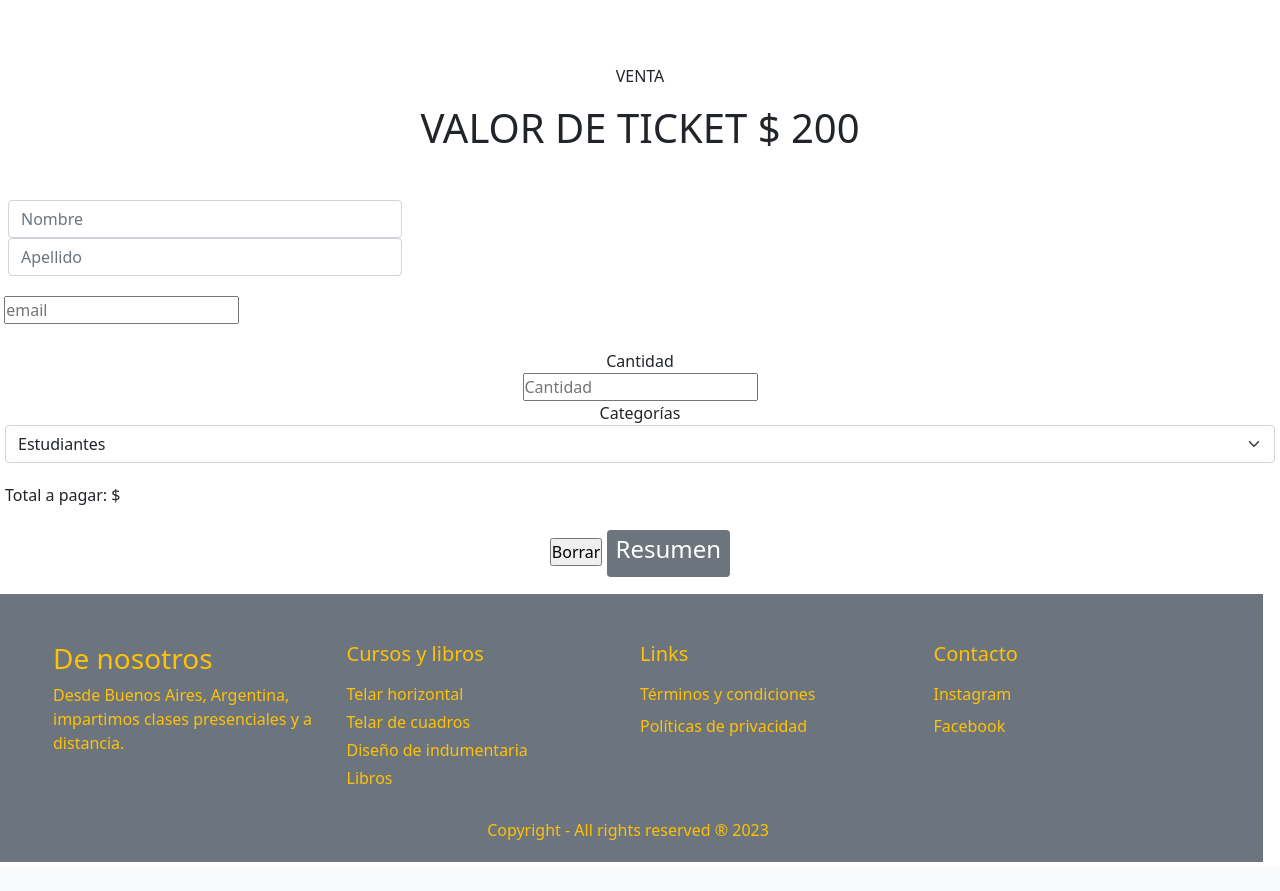
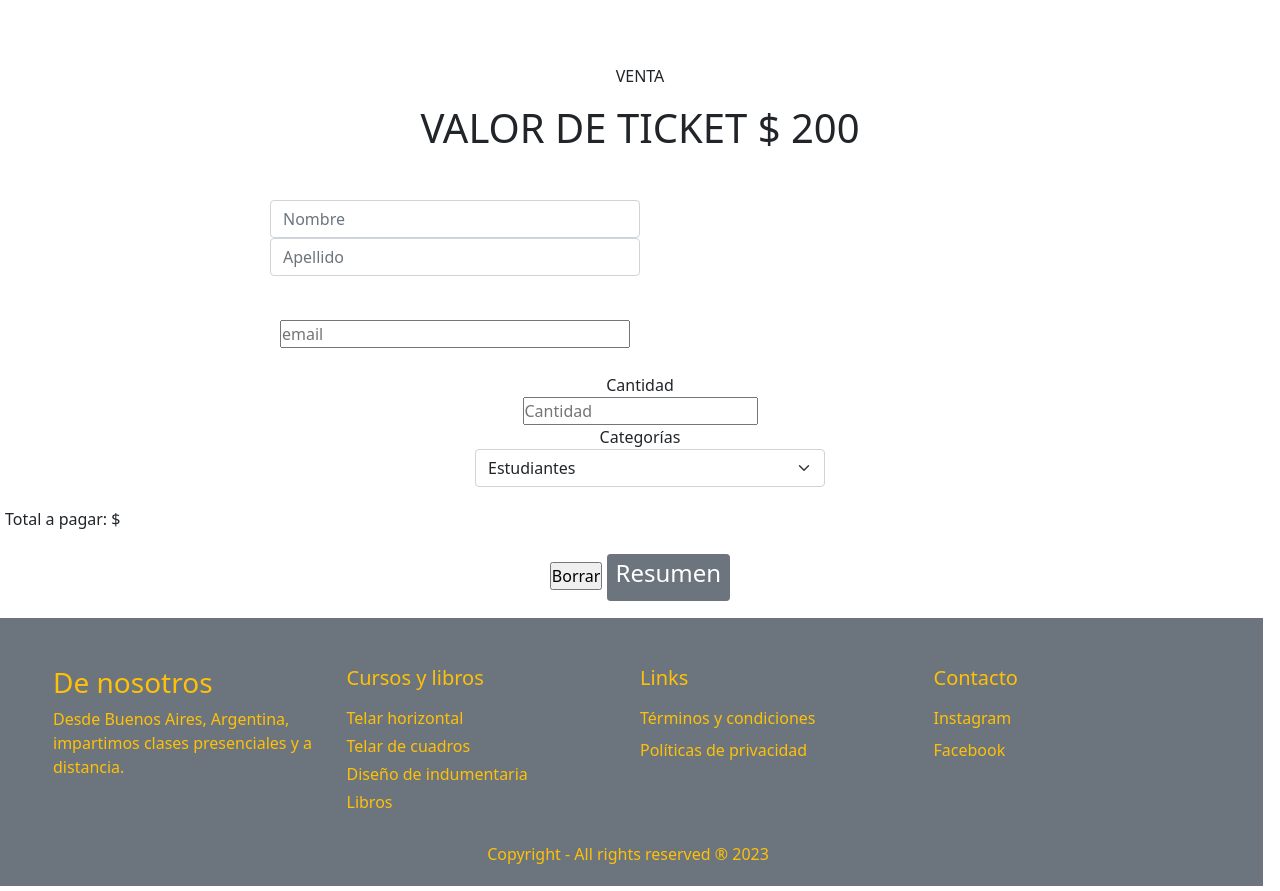
Before and after one commit to IsabelIMTextil/phpintegrador1, a PHP site: page /ticket.html in a window 1280 px wide. Shown: the part 456-1347 px from the top of the page. Before the commit the page ends 1318 px from the top, so only its background shows below. Run offline with PHP 8.4, Linux system fonts and the light colour scheme; some web fonts are replaced.

Commit message:
cambios en formulario

```diff
--- a/ticket.css
+++ b/ticket.css
@@ -132,3 +132,17 @@
 .row{
     padding: 5px;
 }
+
+#correo{
+    width: 350px;
+    margin-left: 140px;
+}
+
+#username{
+    margin-left: 250px;
+}
+
+#categoria{
+    width: 350px;
+    margin-left: 20px;
+}
--- a/ticket.html
+++ b/ticket.html
@@ -94,15 +94,22 @@
 <div class="box">
 <form>
     <div class="row">
-        <input type="text" name="nombre" id="nombre" class="form-control" placeholder="Nombre" aria-label="Nombre" required>
-        <input type="text" name="apellidos" id="apellidos" class="form-control" placeholder="Apellido" aria-label="Apellido" required>
+        <div class="form-group">
+        <input type="text" name="username" id="username" class="form-control" value="" placeholder="Nombre" autocomplete="username" required>
+        </div>
+
+        <div class="form-group">
+        <input type="text" name="username" id="username" value="" class="form-control" placeholder="Apellido" autocomplete="username" required>
+        </div>
     </div>
 </form>
 </div>
 
+<div class="col-md-5">
 <div id="correo">
   <label for="correo"></label>
   <input type="email" id="correo" placeholder="email" required>
+</div>
 </div>
 <!-- fin nombre apellido correo -->
 
```
Also changed, not shown: 1 other file.
